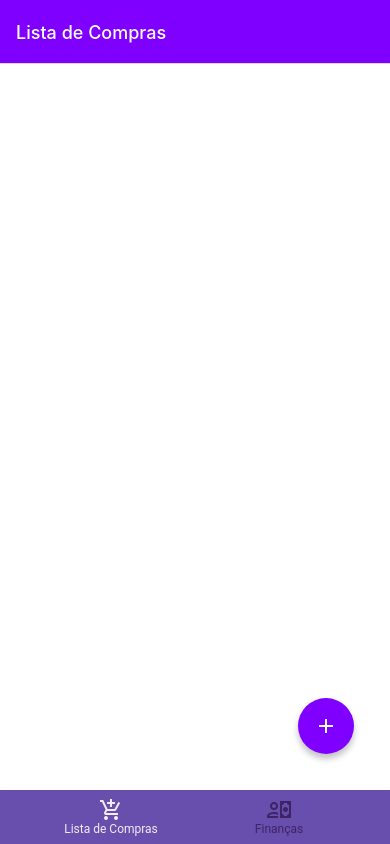
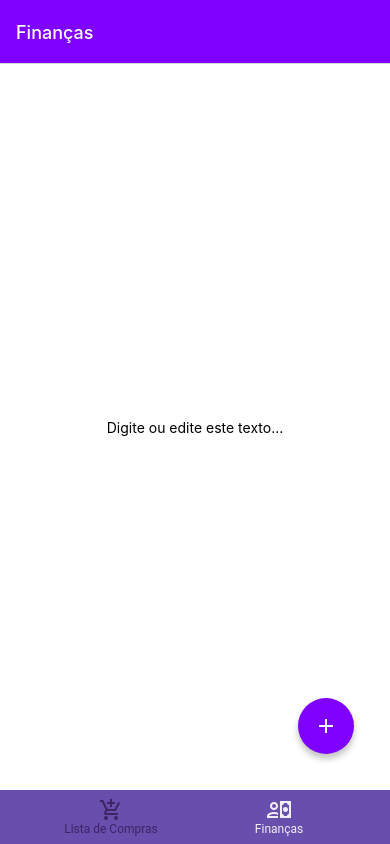
Before and after one commit to juniorerivaldo/goMercado, a React Native app: screen /StackRoutesFinances in a window 390 px wide. Built offline with nearby package versions, Linux system fonts and the light colour scheme.

Commit message:
Add stack navigation to finances

```diff
--- a/src/Pages/Finances/index.js
+++ b/src/Pages/Finances/index.js
@@ -1,10 +1,19 @@
 import React from 'react';
 import {StyleSheet, Text, View} from 'react-native';
+import {useNavigation, useFocusEffect} from '@react-navigation/native';
+import {FAB} from 'react-native-paper';
 
 export default function Finances() {
+  function NewExpense() {
+    navigation.navigate('Adicionar Gastos');
+  }
+  // SETUP
+  const navigation = useNavigation();
+
   return (
     <View style={styles.container}>
-      <Text>Finances</Text>
+      <Text>Digite ou edite este texto...</Text>
+      <FAB style={styles.fab} Large icon="plus" onPress={NewExpense} />
     </View>
   );
 }
@@ -16,4 +25,11 @@ const styles = StyleSheet.create({
     alignItems: 'center',
     justifyContent: 'center',
   },
+  fab: {
+    position: 'absolute',
+    margin: 16,
+    right: 20,
+    bottom: 20,
+    backgroundColor: '#8000ff',
+  },
 });
--- /dev/null
+++ b/src/Pages/NewExpense/index.js
@@ -0,0 +1,21 @@
+import React from 'react';
+import { StyleSheet, Text, View } from 'react-native';
+import {useNavigation, useFocusEffect} from '@react-navigation/native';
+
+
+export default function NewExpense() {
+  return (
+    <View style={styles.container}>
+      <Text>Digite ou edite este texto...</Text>
+    </View>
+  );
+}
+
+const styles = StyleSheet.create({
+  container: {
+    flex: 1,
+    backgroundColor: '#fff',
+    alignItems: 'center',
+    justifyContent: 'center',
+  },
+});
--- /dev/null
+++ b/src/Routes/StackRoutesFinances.js
@@ -0,0 +1,37 @@
+import React from 'react';
+import {createNativeStackNavigator} from '@react-navigation/native-stack';
+
+// import stack pages
+import NewExpense from '../Pages/NewExpense';
+import Finances from '../Pages/Finances';
+
+
+const Stack = createNativeStackNavigator();
+
+export default function StackRoutesFinances() {
+  return (
+    <Stack.Navigator>
+      <Stack.Screen
+        name="Finanças"
+        component={Finances}
+        options={{
+          headerStyle: {
+            backgroundColor: '#8000ff',
+          },
+          headerTintColor: '#fff',
+        }}
+      />
+      <Stack.Screen
+        name="Adicionar Gastos"
+        component={NewExpense}
+        options={{
+          headerStyle: {
+            backgroundColor: '#8000ff',
+          },
+          headerTintColor: '#fff',
+        }}
+      />
+
+    </Stack.Navigator>
+  );
+}
--- a/src/Routes/index.js
+++ b/src/Routes/index.js
@@ -3,8 +3,8 @@ import {createMaterialBottomTabNavigator} from '@react-navigation/material-botto
 import Icon from 'react-native-vector-icons/MaterialCommunityIcons';
 
 // import of pages
-import Finances from '../Pages/Finances';
 import StackRoutes from '../Routes/StackRoutes';
+import StackRoutesFinances from './StackRoutesFinances';
 
 export default function Routes() {
   const Tab = createMaterialBottomTabNavigator();
@@ -25,8 +25,8 @@ export default function Routes() {
         }}
       />
       <Tab.Screen
-        name="Finances"
-        component={Finances}
+        name="StackRoutesFinances"
+        component={StackRoutesFinances}
         options={{
           tabBarLabel: 'Finanças',
           tabBarIcon: ({color}) => (
```
